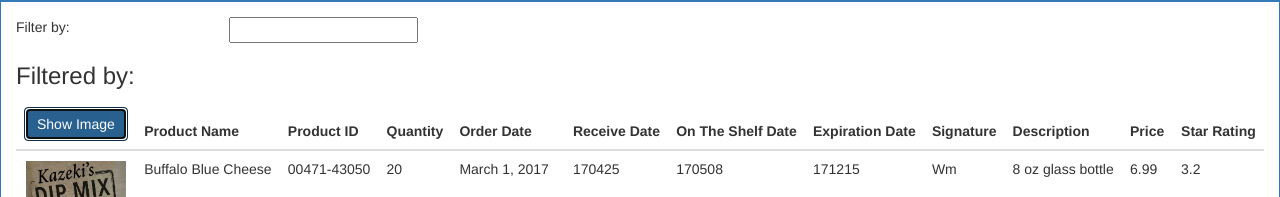
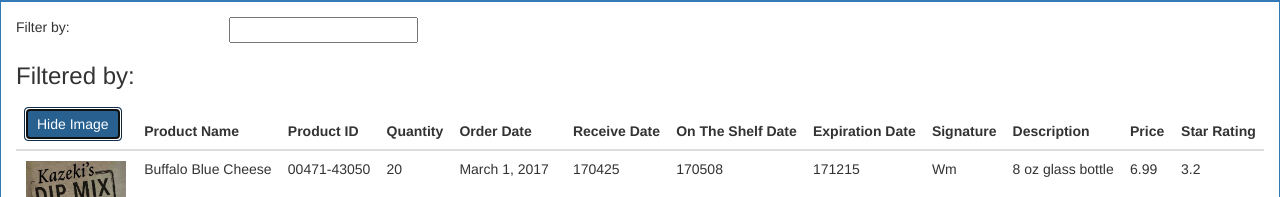
Before and after one commit to Kazeki1/gs_ng2, an Angular app: page / in a window 1280 px wide. Both pictures are taken after a click on the button "Show Image". Shown: the part 185-382 px from the top of the page. Built offline with nearby package versions, Linux system fonts and the light colour scheme.

Commit message:
set image button functionality

```diff
--- a/src/app/products/product-list.component.html
+++ b/src/app/products/product-list.component.html
@@ -19,8 +19,9 @@
             <thead>
               <tr>
                 <th>
-                  <button class="btn btn-primary">
-                    Show Image
+                  <button class="btn btn-primary"
+                  (click)="toggleImage()">
+                    {{showImage ? 'Hide' : 'Show'}} Image
                   </button>
                 </th>
                 <th>Product Name</th>
@@ -39,11 +40,11 @@
             <tbody>
               <tr *ngFor="let product of products">
                 <td>
-                  <img [src]="product.imageUrl"
+                  <img *ngIf='showImage'
+                       [src]="product.imageUrl"
                        [title]="product.productName"
                        [style.width.px]="imageWidth"
-                       [style.margin.px]="imageMargin"
-                  >
+                       [style.margin.px]="imageMargin">
                 </td>
                 <td>{{product.productName}}</td>
                 <td>{{product.productCode}}</td>
--- a/src/app/products/product-list.component.ts
+++ b/src/app/products/product-list.component.ts
@@ -8,6 +8,7 @@
   title: string = 'Product List';
   imageWidth: number = 100;
   imageMargin: number = 2;
+  showImage: boolean = false;
   products: any[]= [
     {
       'productId': 1,
@@ -41,4 +42,7 @@
 
     }
   ];
+  toggleImage(): void {
+    this.showImage = !this.showImage;
+  }
 }
```
Also changed, not shown: 1 other file (tests, documents, lock files or other folders).
